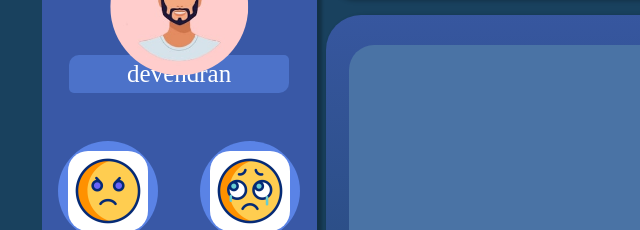
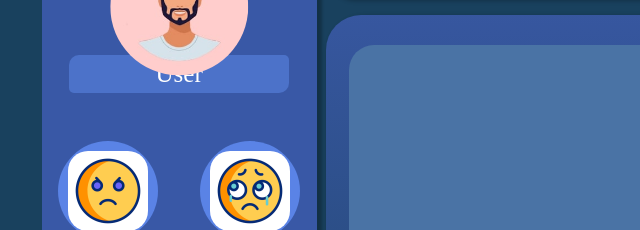
Before and after one commit to Dchans/chat, a plain HTML site: page index.html in a window 1280 px wide. Shown: the part 140-370 px from the top of the page, 0-640 px from the left. Drawn offline with Linux system fonts and the light colour scheme.

Commit message:
Update index.html

```diff
--- a/index.html
+++ b/index.html
@@ -19,7 +19,7 @@
                         </div>
                     </div>
                     <div class="user_name_div display-flex flex-center align-center">
-                        <span>devendran</span>
+                        <span>User</span>
                     </div>
                 </div>
                 <div class="left_reaction_container display-grid small_gap grid-center">
@@ -51,7 +51,7 @@
                         </div>
 
                         <div class="hover_username">
-                            <span>Devendran</span>
+                            <span>User</span>
                         </div>
 
                     </div>
```
